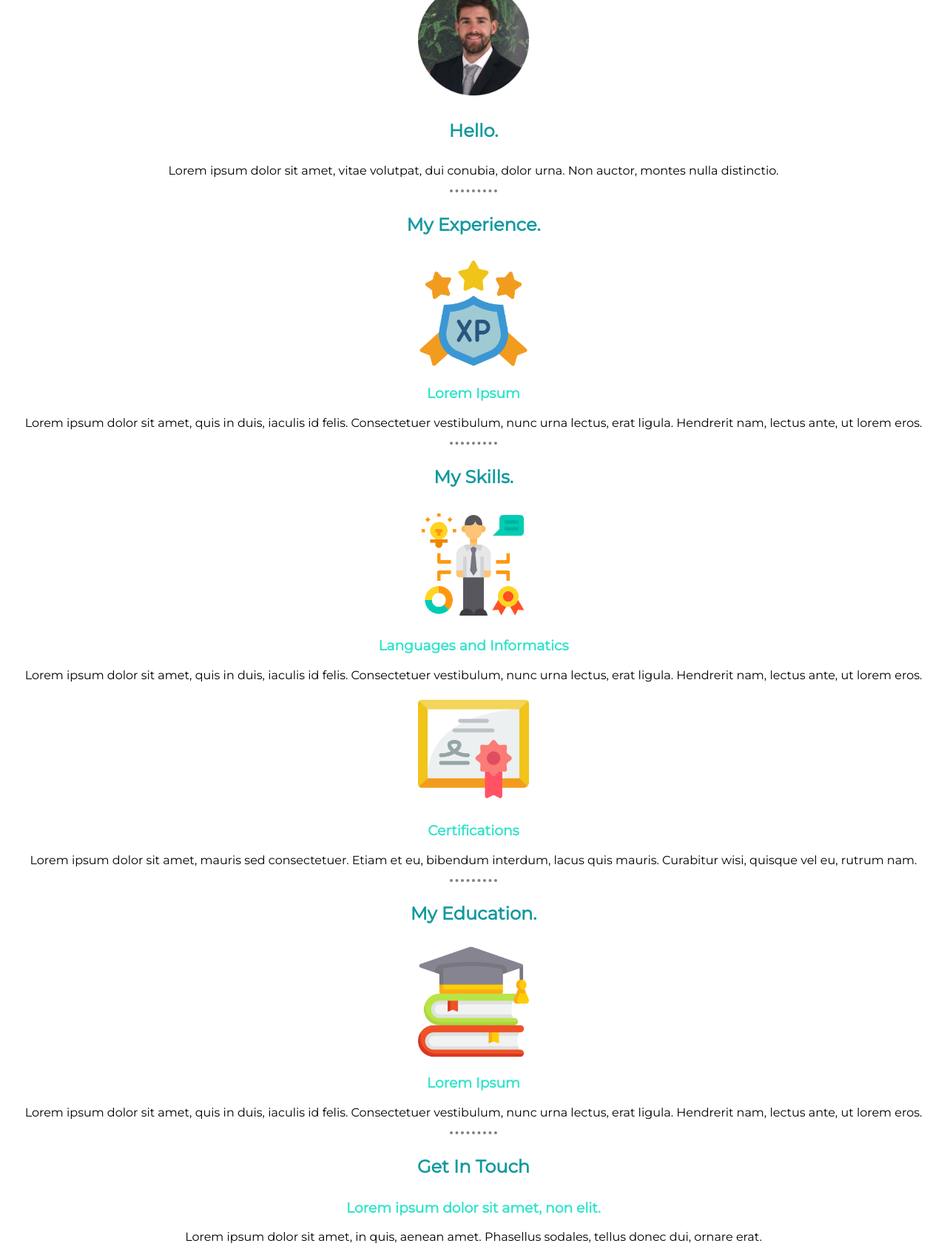
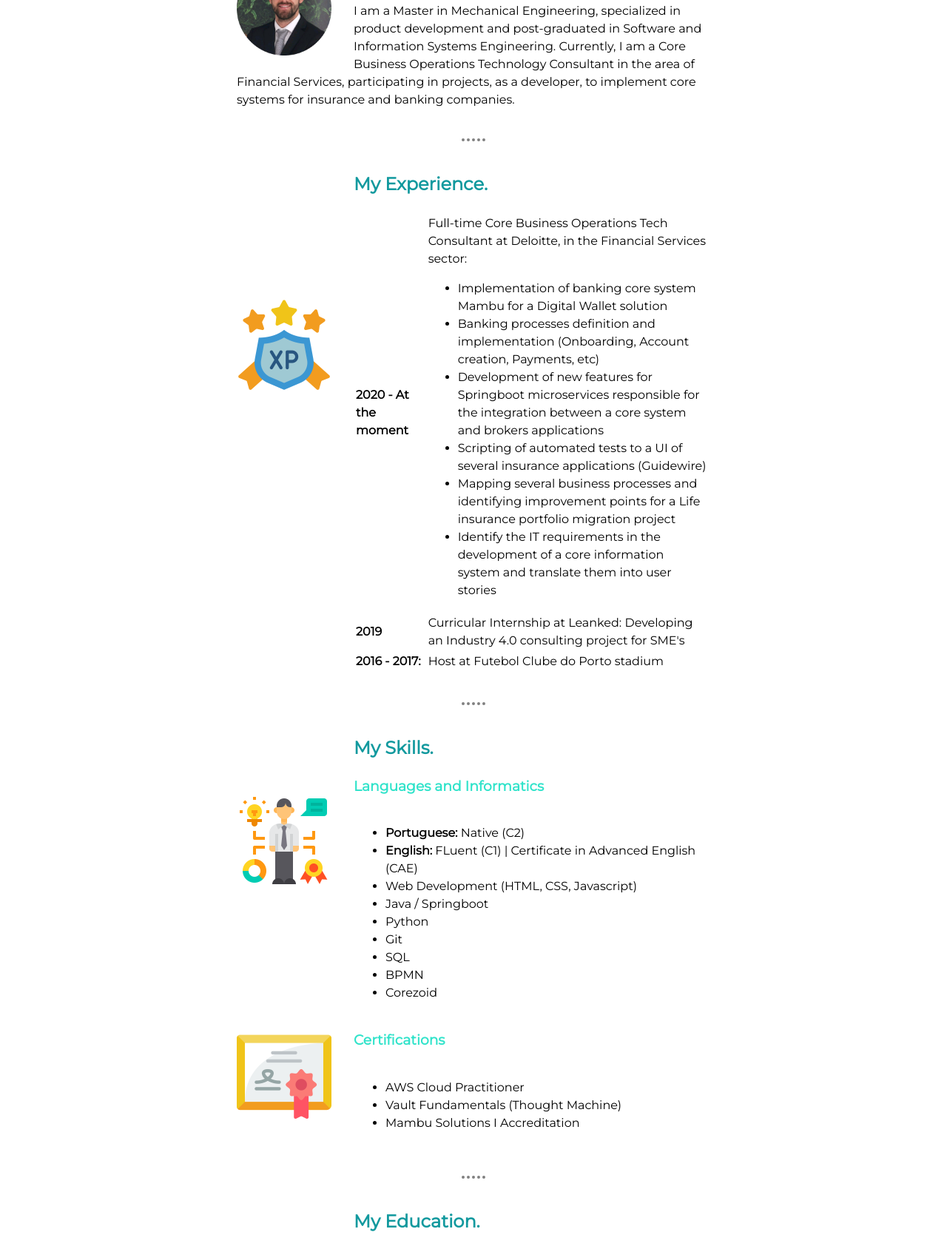
Before and after one commit to joaopreis/personal_site, a plain HTML site: page index.html in a window 1280 px wide. Shown: the part 821-2505 px from the top of the page at 74% size. Drawn offline with Linux system fonts and the light colour scheme.

Commit message:
Added cv content

```diff
--- a/css/styles.css
+++ b/css/styles.css
@@ -16,7 +16,7 @@ h2 {
     font-family: 'Montserrat', sans-serif;
     font-weight: bolder;
     color: #11999E;
-    line-height: 2;
+    line-height: 1.5;
     font-size: 1.5em;
 }
 
@@ -38,19 +38,48 @@ hr {
 }
 
 .middle-container {
-    padding-top: 50px;
+    width: 50%;
+    margin: 30px auto 30px auto;
 }
+
 .bottom-container {
     padding-top: 50px;
 }
 
+.profile {
+    text-align: left;
+    line-height: 1.5;
+    margin-bottom: 40px;
+}
+
+.experience {
+    margin-top: 40px;
+    text-align: left;
+    line-height: 1.5;
+    margin-bottom: 40px;
+}
+
+.skills {
+    margin-top: 40px;
+    text-align: left;
+    line-height: 1.5;
+    margin-bottom: 40px;
+}
+
+.education {
+    margin-top: 40px;
+    text-align: left;
+    line-height: 1.5;
+    margin-bottom: 40px;
+}
+
+.contact-me {
+    margin-top: 40px;
+    margin-bottom: 40px;
+}
+
 .pro {
     text-decoration: underline;
-}
-
-.profile-picture {
-    width: 150px;
-    height: 150px;
 }
 
 .montain-picture {
@@ -58,22 +87,35 @@ hr {
     height: 400px;
 }
 
+.profile-picture {
+    width: 20%;
+    float: left;
+    margin-right: 30px;
+}
+
 .experience-picture {
-    width: 150px;
-    height: 150px;
+    width: 20%;
+    margin-right: 30px;
+    margin-top: 170px;
+    float: left;
 }
 
 .skills-picture {
-    width: 150px;
-    height: 150px;
+    width: 20%;
+    margin-right: 30px;
+    float: left;
+    margin-top: 80px;
 }
 
 .certifications-picture {
-    width: 150px;
-    height: 150px;
+    width: 20%;
+    margin-right: 30px;
+    float: left;
 }
 
 .education-picture {
-    width: 150px;
-    height: 150px;
+    width: 20%;
+    float: left;
+    margin-right: 30px;
+    margin-top: 330px;
 }
--- a/index.html
+++ b/index.html
@@ -22,50 +22,145 @@
         <div class="profile">
             <img class="profile-picture" src="images/profilePicture.png" alt="profilePicture">
             <h2>Hello.</h2>
-            <p>Lorem ipsum dolor sit amet, vitae volutpat, dui conubia, dolor urna. Non auctor, montes nulla distinctio.
+            <p>I am a Master in Mechanical Engineering, specialized in product
+                development and post-graduated in Software and Information
+                Systems Engineering. Currently, I am a Core Business Operations Technology Consultant in
+                the area of Financial Services, participating in projects, as a developer, to
+                implement core systems for insurance and banking
+                companies.
             </p>
         </div>
         <hr>
         <div class="experience">
+            <img class="experience-picture" src="images/experience.png" alt="experiencePicture">
             <h2>My Experience.</h2>
-            <div class="experience-row">
-                <img class="experience-picture" src="images/experience.png" alt="experiencePicture">
-                <h3>Lorem Ipsum</h3>
-                <p>Lorem ipsum dolor sit amet, quis in duis, iaculis id felis. Consectetuer vestibulum, nunc urna
-                    lectus, erat ligula. Hendrerit nam, lectus ante, ut lorem eros.</p>
-            </div>
+            <table>
+                <tr>
+                    <td><strong>2020 - At the moment</strong></td>
+                    <td>Full-time Core Business Operations Tech Consultant at Deloitte, in the Financial Services
+                        sector:
+                        <ul>
+                            <li>Implementation of banking core system Mambu for a Digital Wallet solution</li>
+                            <li>Banking processes definition and implementation (Onboarding, Account creation, Payments,
+                                etc)</li>
+                            <li>Development of new features for Springboot microservices responsible for the integration
+                                between a core system and brokers applications</li>
+                            <li>Scripting of automated tests to a UI of several insurance applications (Guidewire)</li>
+                            <li>Mapping several business processes and identifying improvement points for a Life
+                                insurance portfolio migration project</li>
+                            <li>Identify the IT requirements in the development of a core information system and
+                                translate them into user stories</li>
+                        </ul>
+                    </td>
+                </tr>
+                <tr>
+                    <td><strong>2019</td>
+                    <td>Curricular Internship at Leanked: Developing an Industry 4.0 consulting project for SME's</td>
+                </tr>
+                <tr>
+                    <td><strong>2016 - 2017:</strong></td>
+                    <td>Host at Futebol Clube do Porto stadium</td>
+                </tr>
+            </table>
         </div>
         <hr>
         <div class="skills">
-            <h2>My Skills.</h2>
             <div class="skill-row">
                 <img class="skills-picture" src="images/skills.png" alt="skillsPicture">
+                <h2>My Skills.</h2>
                 <h3>Languages and Informatics</h3>
-                <p>Lorem ipsum dolor sit amet, quis in duis, iaculis id felis. Consectetuer vestibulum, nunc urna
-                    lectus, erat ligula. Hendrerit nam, lectus ante, ut lorem eros.</p>
+                <table>
+                    <tr>
+                        <td>
+                            <ul>
+                                <li><strong>Portuguese: </strong>Native (C2)</li>
+                                <li><strong>English: </strong>FLuent (C1) | Certificate in Advanced English (CAE)</li>
+                                <li>Web Development (HTML, CSS, Javascript)</li>
+                                <li>Java / Springboot</li>
+                                <li>Python</li>
+                                <li>Git</li>
+                                <li>SQL</li>
+                                <li>BPMN</li>
+                                <li>Corezoid</li>
+                            </ul>
+                        </td>
+                    </tr>
+                </table>
             </div>
             <div class="skill-row">
                 <img class="certifications-picture" src="images/certificate.png" alt="certificationsPicture">
                 <h3>Certifications</h3>
-                <p>Lorem ipsum dolor sit amet, mauris sed consectetuer. Etiam et eu, bibendum interdum, lacus quis
-                    mauris. Curabitur wisi, quisque vel eu, rutrum nam.</p>
+                <table>
+                    <tr>
+                        <td>
+                            <ul>
+                                <li>AWS Cloud Practitioner</li>
+                                <li>Vault Fundamentals (Thought Machine)</li>
+                                <li>Mambu Solutions I Accreditation</li>
+                            </ul>
+                        </td>
+                    </tr>
+                </table>
             </div>
         </div>
         <hr>
         <div class="education">
+            <img class="education-picture" src="images/education.png" alt="educationPicture">
             <h2>My Education.</h2>
             <div class="education-row">
-                <img class="education-picture" src="images/education.png" alt="educationPicture">
-                <h3>Lorem Ipsum</h3>
-                <p>Lorem ipsum dolor sit amet, quis in duis, iaculis id felis. Consectetuer vestibulum, nunc urna
-                    lectus, erat ligula. Hendrerit nam, lectus ante, ut lorem eros.</p>
+                <table>
+                    <tr>
+                        <td>
+                            <h4><strong>Web Development Bootcamp | 2023</strong></h4>
+                            <p>Full Stack Web Development Course by App Brewery</p>
+                            <ul>
+                                <li>HTML</li>
+                                <li>CSS</li>
+                                <li>Bootstrap</li>
+                                <li>Javascript</li>
+                                <li>jQuery</li>
+                                <li>Node.js</li>
+                                <li>MongoDB</li>
+                                <li>React</li>
+                            </ul>
+                        </td>
+                    </tr>
+                    <tr>
+                        <td>
+                            <h4><strong>Instituto Superior Técnico (IST)</strong></h4>
+                            <p>Post-Graduation in Software and Information Systems Engineering | 2019-2020
+                            </p>
+                            <ul>
+                                <li><strong>Final average: </strong>17/20</li>
+                            </ul>
+                        </td>
+                    </tr>
+                    <tr>
+                        <td>
+                            <h4><strong>Faculdade de Engenharia da Universidade do Porto (FEUP)</strong></h4>
+                            <p>Msc in Mechanical Engineering | 2014-2019</p>
+                            <ul>
+                                <li>Specialized in product development</li>
+                                <li><strong>Final average: </strong>14/20</li>
+                            </ul>
+                        </td>
+                    </tr>
+                    <tr>
+                        <td>
+                            <h4><strong>Facultad de Ingeniería de la Universidad de Buenos Aires
+                                    (FIUBA)</strong></h4>
+                            <p>First semester of the 4th year of the Msc in Mechanical engineering | 2017</p>
+                            <ul>
+                                <li>Exchange program</li>
+                            </ul>
+                        </td>
+                    </tr>
+                </table>
             </div>
         </div>
         <hr>
         <div class="contact-me">
             <h2>Get In Touch</h2>
-            <h3>Lorem ipsum dolor sit amet, non elit.</h3>
-            <p>Lorem ipsum dolor sit amet, in quis, aenean amet. Phasellus sodales, tellus donec dui, ornare erat.</p>
             <a class="btn" href="mailto:jppontereis10@gmail.com">CONTACT ME</a>
         </div>
     </div>
```
